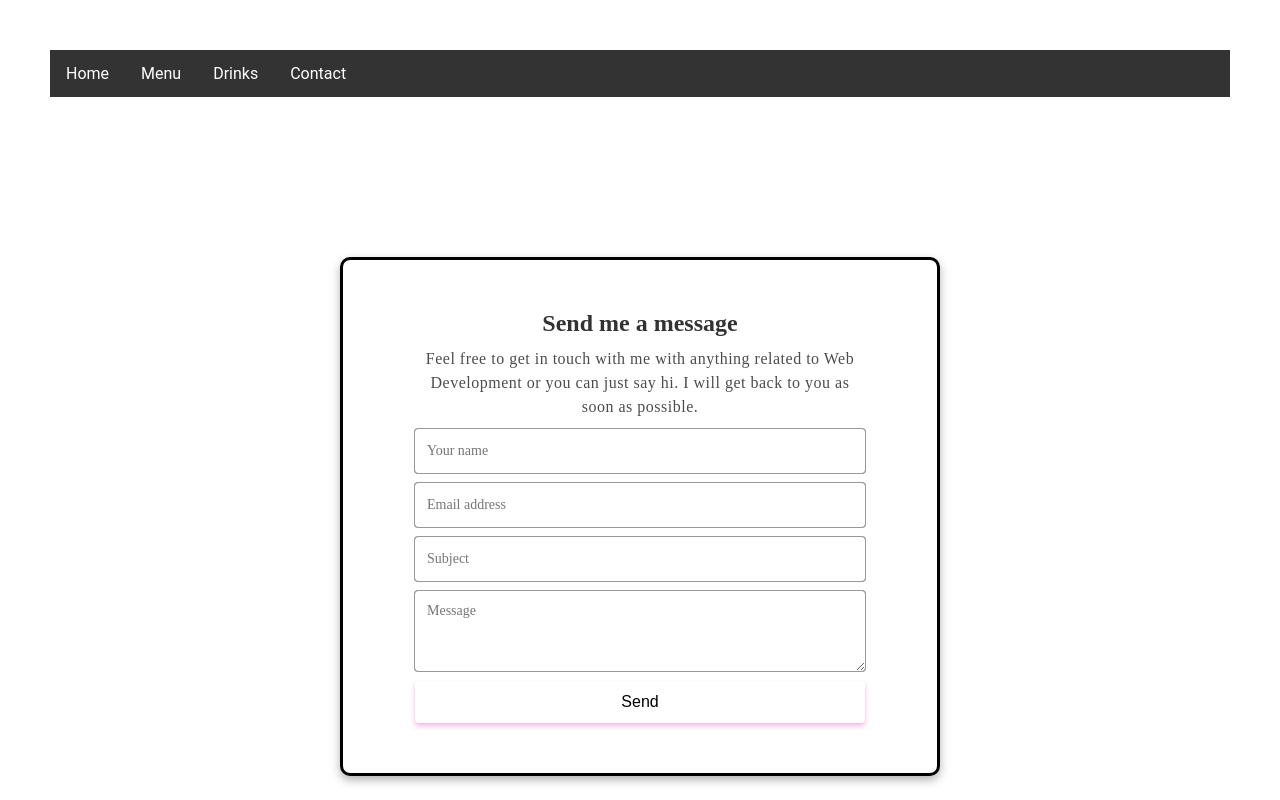
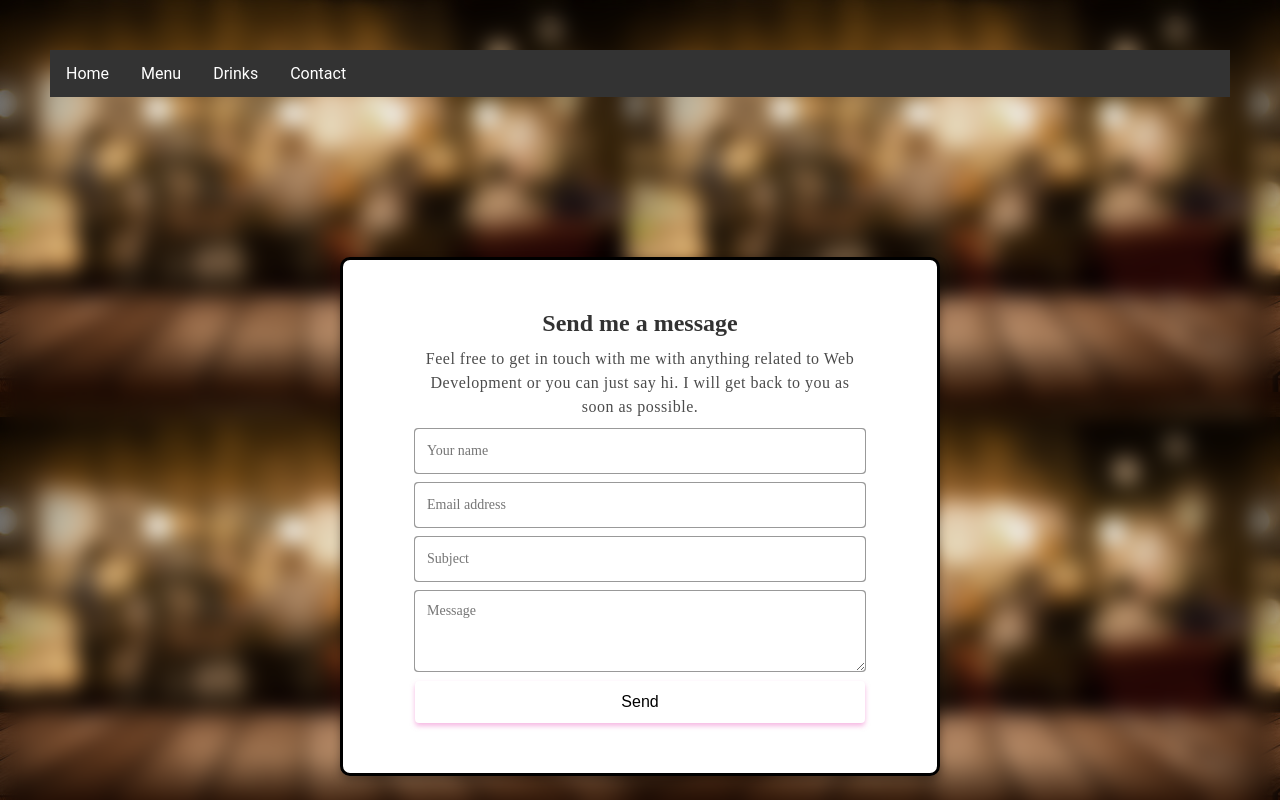
Before and after one commit to tiavera/assignment2, a plain HTML site: page contact.html in a window 1280 px wide. Shown: the top 800 px of the page. Drawn offline with Linux system fonts and the light colour scheme.

Commit message:
Update contact.html

```diff
--- a/contact.html
+++ b/contact.html
@@ -4,7 +4,7 @@
     <link rel="stylesheet" href="style.css" />
 
   </head>
-  <body background="images/res1.jpg" style="backdrop-filter: blur(10px);">
+  <body background="res1.jpg" style="backdrop-filter: blur(10px);">
 
     <ul class="navbar">
         <li><a class="active" href="/index.html">Home</a></li>
```
